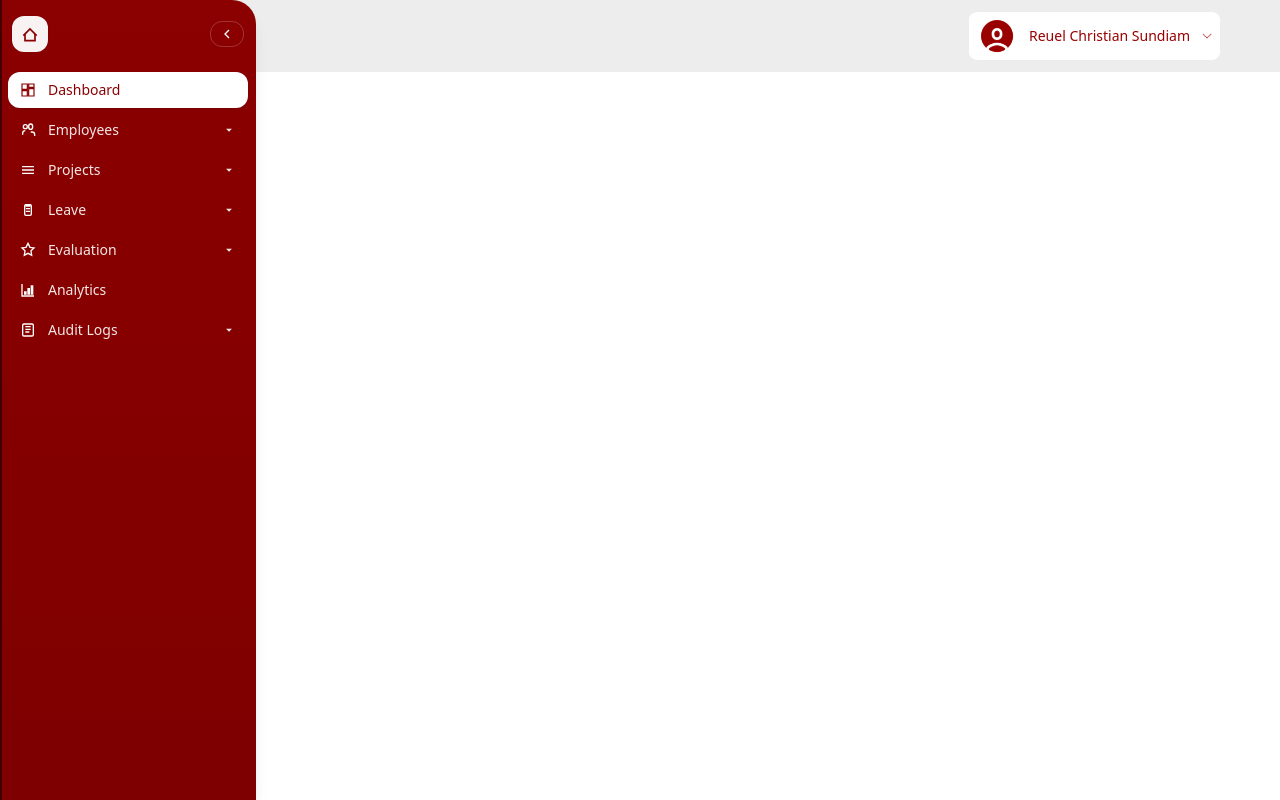
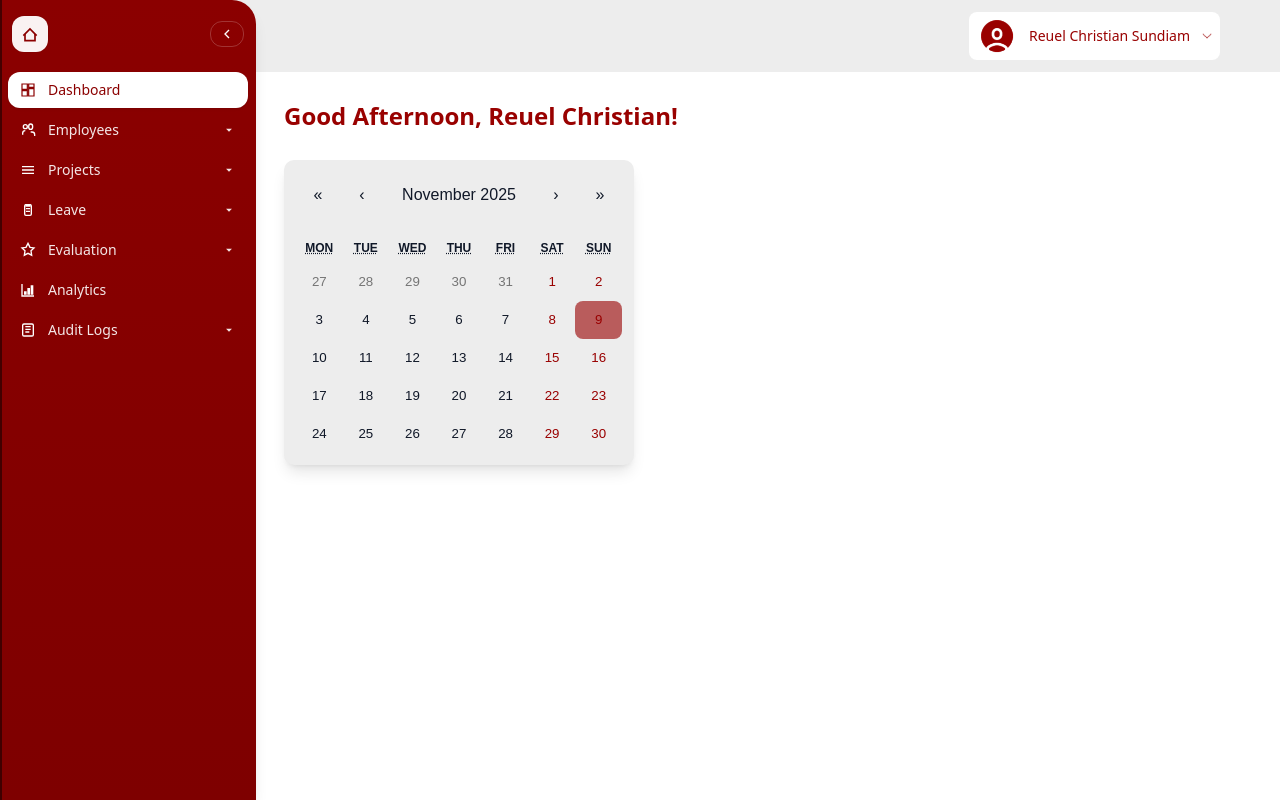
Before and after one commit to Lanshissh/arise-frontend, a React (Vite) app: page /dashboard in a window 1280 px wide. Built offline with nearby package versions, Linux system fonts and the light colour scheme.

Commit message:
added react-calendar for dashboard

```diff
--- a/package.json
+++ b/package.json
@@ -12,6 +12,7 @@
   "dependencies": {
     "@tailwindcss/vite": "^4.1.17",
     "react": "^19.1.1",
+    "react-calendar": "^6.0.0",
     "react-dom": "^19.1.1",
     "react-router-dom": "^7.9.5",
     "tailwindcss": "^4.1.17"
--- a/src/App.css
+++ b/src/App.css
@@ -1,6 +1,7 @@
 hr-red{
   color: #990100;
 }
+
 
 /*#root {
   max-width: 1280px;
--- /dev/null
+++ b/src/assets/styles/calendar.css
@@ -0,0 +1,38 @@
+.react-calendar__tile--now {
+  background: #9900009c !important;
+  color: white;
+  border-radius: 8px;
+}
+
+.react-calendar__month-view__days__day--weekend{
+  color: #990100 !important;
+}
+
+.react-calendar__tile--active {
+  background: #006edccc !important;
+  color: white !important;
+  border-radius: 8px;
+}
+
+.react-calendar__tile:enabled:hover,
+.react-calendar__tile:enabled:focus  {
+  background-color: #e6e6e6;
+}
+
+.react-calendar__navigation {
+  display: flex;
+  height: 45px;
+  margin-bottom: 1em;
+}
+
+.react-calendar{
+  border-radius: 10px;
+  background-color: #EDEDED !important;
+  border: none !important;
+}
+
+.react-calendar__year-view .react-calendar__tile,
+.react-calendar__decade-view .react-calendar__tile,
+.react-calendar__century-view .react-calendar__tile {
+    padding: 18.5px;
+}
--- a/src/pages/components/navbar.jsx
+++ b/src/pages/components/navbar.jsx
@@ -19,7 +19,7 @@ function Navbar() {
                     <button  onClick={profileDropdown} className="flex items-center bg-white md:py-1 py-[6px] md:px-2 px-3  rounded-lg hover:border hover:border-[#990100] cursor-pointer">
                         <img src = "icons/account-icon.png" className="lg:w-[40px] lg:h-[40px] md:w-[30px] md:h-[30px] w-[25px] h-[25px]" />
                         <p className="lg:px-3 md:px-2 px-1 md:text-sm text-xs text-[#990100]">Reuel Christian Sundiam</p>
-                        <img src = "icons/red-dropdown.png" width={"10px"} height={"10px"} />
+                        <img src = "icons/red-dropdown.png" width={"10px"} height={"10px"} className={`${isOpen ? "rotate-180" : "" }`} />
                     </button>
                 </div>
             </div>
--- a/src/pages/dashboard.jsx
+++ b/src/pages/dashboard.jsx
@@ -1,10 +1,27 @@
 import Navbar from "./components/navbar";
+import Calendar from 'react-calendar';
+import 'react-calendar/dist/Calendar.css';
+import '../assets/styles/calendar.css'
 
 function Dashboard() {
+
+
 
     return(
         <div>
             <Navbar />
+
+            <div className="p-7 p-5">
+                <h1 className="text-2xl text-[#990100] font-bold">Good Afternoon, Reuel Christian!</h1>
+
+                <div className="pt-7">
+
+                    <Calendar className={`p-3 shadow-lg`}/>
+
+                </div>
+            </div>
+
+
 
 
         </div>
```
Also changed, not shown: 1 other file (tests, documents, lock files or other folders).
